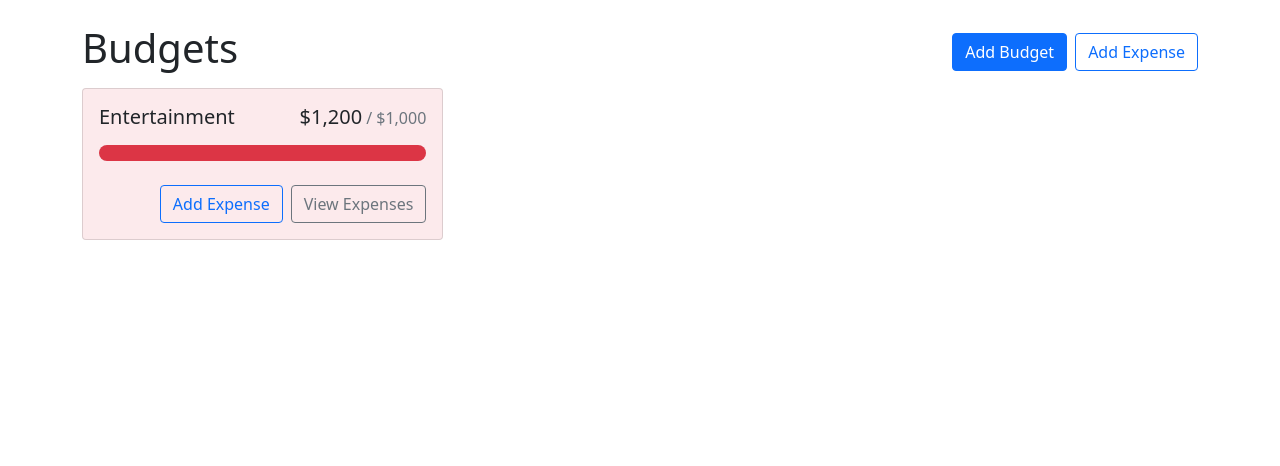
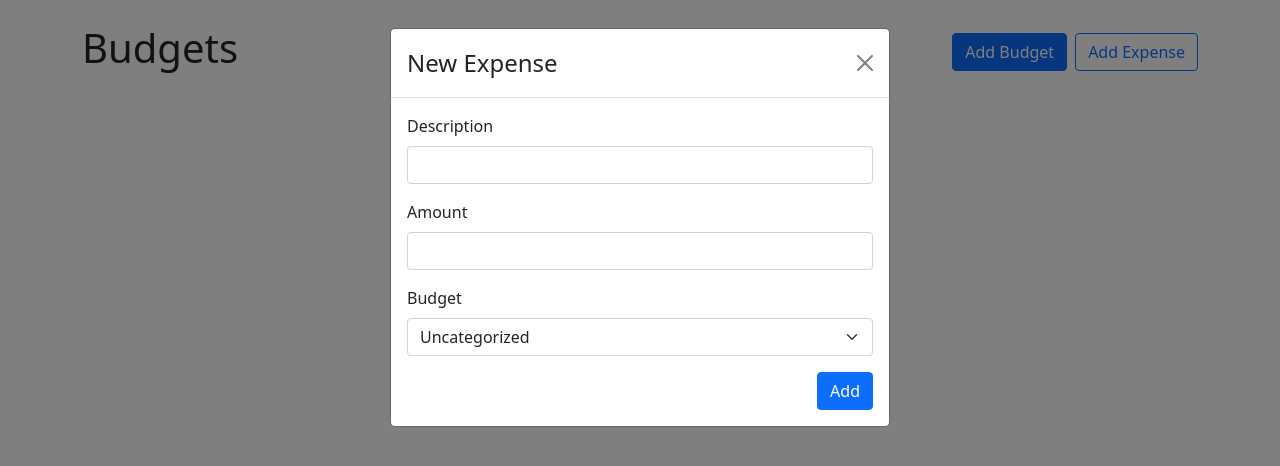
Before and after one commit to muscaiu/budget-app, a React (Create React App) app: page / in a window 1280 px wide. Shown: the top 466 px of the page. Built offline with nearby package versions, Linux system fonts and the light colour scheme.

Commit message:
added second modal and using context

```diff
--- a/src/App.tsx
+++ b/src/App.tsx
@@ -4,9 +4,13 @@ import Button from "react-bootstrap/Button";
 import { StyledContainer, StyledStack, H1, Grid } from "./App.styles";
 import BudgetCard from "./components/BudgetCard";
 import AddBudgetModal from "./components/AddBudgetModal";
+import AddExpenseModal from "./components/AddExpenseModal";
+import { useBudgets } from "./contexts/BudgetsContext";
 
 function App() {
   const [showAddBudgetModal, setShowAddBudgetModal] = useState<boolean>(false);
+  const { budgets, getBudgetExpenses } = useBudgets();
+
   return (
     <>
       <StyledContainer>
@@ -19,11 +23,29 @@ function App() {
           <Button variant="outline-primary">Add Expense</Button>
         </StyledStack>
         <Grid>
-          <BudgetCard name="Entertainment" amount={1200} max={1000} />
+          {budgets.map((budget) => {
+            const amount = getBudgetExpenses(budget.id).reduce(
+              (total: any, expense: any) => total + expense.amount,
+              0
+            );
+            return (
+              <BudgetCard
+                key={budget.id}
+                amount={amount}
+                name={budget.name}
+                max={budget.max}
+              />
+            );
+          })}
         </Grid>
       </StyledContainer>
       <AddBudgetModal
         show={showAddBudgetModal}
+        handleClose={() => setShowAddBudgetModal(false)}
+      />
+      <AddExpenseModal
+        defaultBudgetId={1}
+        show={true}
         handleClose={() => setShowAddBudgetModal(false)}
       />
     </>
--- a/src/components/AddBudgetModal.tsx
+++ b/src/components/AddBudgetModal.tsx
@@ -5,7 +5,7 @@ import Form from "react-bootstrap/Form";
 import FormControl from "react-bootstrap/FormControl";
 import Button from "react-bootstrap/Button";
 
-import { useBudgets } from "../contexts/BudgetsProvider";
+import { useBudgets } from "../contexts/BudgetsContext";
 
 interface Props {
   show: boolean;
--- /dev/null
+++ b/src/components/AddExpenseModal.tsx
@@ -0,0 +1,81 @@
+import { useRef } from "react";
+
+import Modal from "react-bootstrap/Modal";
+import Form from "react-bootstrap/Form";
+import FormControl from "react-bootstrap/FormControl";
+import Button from "react-bootstrap/Button";
+
+import {
+  useBudgets,
+  UNCATEGORIZED_BUDGET_ID,
+} from "../contexts/BudgetsContext";
+
+interface Props {
+  show: boolean;
+  handleClose: Function | any;
+  defaultBudgetId: any;
+}
+
+export default function AddExpenseModal({
+  show,
+  handleClose,
+  defaultBudgetId,
+}: Props) {
+  const descriptionRef = useRef() as React.MutableRefObject<HTMLInputElement>;
+  const amountRef = useRef() as React.MutableRefObject<HTMLInputElement>;
+  const budgetIdRef = useRef() as React.MutableRefObject<HTMLSelectElement>;
+
+  const { addExpense, budgets } = useBudgets();
+
+  function handleSubmit(e: any) {
+    e.preventDefault();
+    addExpense({
+      descriptionRef: descriptionRef.current.value,
+      amount: parseFloat(amountRef.current.value),
+      budgetId: budgetIdRef.current.value,
+    });
+    handleClose();
+  }
+
+  return (
+    <Modal show={show} onHide={handleClose}>
+      <Form onSubmit={handleSubmit}>
+        <Modal.Header closeButton>
+          <Modal.Title>New Expense</Modal.Title>
+        </Modal.Header>
+        <Modal.Body>
+          <Form.Group className="mb-3" controlId="description">
+            <Form.Label>Description</Form.Label>
+            <FormControl ref={descriptionRef} type="text" required />
+          </Form.Group>
+          <Form.Group className="mb-3" controlId="amount">
+            <Form.Label>Amount</Form.Label>
+            <FormControl
+              ref={amountRef}
+              type="text"
+              required
+              min={0}
+              step={0.01}
+            />
+          </Form.Group>
+          <Form.Group className="mb-3" controlId="budgetId">
+            <Form.Label>Budget</Form.Label>
+            <Form.Select defaultValue={defaultBudgetId} ref={budgetIdRef}>
+              <option id={UNCATEGORIZED_BUDGET_ID}>Uncategorized</option>
+              {budgets.map((budget) => (
+                <option key={budget.id} value={budget.id}>
+                  {budget.name}
+                </option>
+              ))}
+            </Form.Select>
+          </Form.Group>
+          <div className="d-flex justify-content-end">
+            <Button variant="primary" type="submit">
+              Add
+            </Button>
+          </div>
+        </Modal.Body>
+      </Form>
+    </Modal>
+  );
+}
--- a/src/contexts/BudgetsProvider.tsx
+++ b/src/contexts/BudgetsContext.tsx
@@ -8,11 +8,13 @@ interface AppContextInterface {
   getBudgetxpenses: Function;
   addExpense: Function;
   addBudget: Function;
-  getBudgetxdeleteBudgetpenses: Function;
+  getBudgetExpenses: Function;
   deleteBudget: Function;
   deleteExpense: Function;
 }
 const BudgetsContext = React.createContext({} as AppContextInterface);
+
+export const UNCATEGORIZED_BUDGET_ID = "Uncategorized";
 
 export function useBudgets() {
   return useContext(BudgetsContext);
@@ -25,6 +27,7 @@ interface BudgetsProviderProps {
 export interface Budget {
   name: string;
   max: number;
+  amount: number;
   id: string;
 }
 export interface Expense {
@@ -57,7 +60,9 @@ export const BudgetsProvider = ({ children }: BudgetsProviderProps) => {
     });
   }
 
-  function getBudgetxdeleteBudgetpenses() {}
+  function getBudgetExpenses(budgetId: number) {
+    return expenses.filter((expense: Expense) => expense.budgetId === budgetId);
+  }
 
   function deleteBudget({ id }: any) {
     // TOD: Deal with uncategorized expenses
@@ -80,7 +85,7 @@ export const BudgetsProvider = ({ children }: BudgetsProviderProps) => {
         getBudgetxpenses,
         addExpense,
         addBudget,
-        getBudgetxdeleteBudgetpenses,
+        getBudgetExpenses,
         deleteBudget,
         deleteExpense,
       }}
--- a/src/index.tsx
+++ b/src/index.tsx
@@ -3,7 +3,7 @@ import ReactDOM from "react-dom";
 
 import App from "./App";
 import reportWebVitals from "./reportWebVitals";
-import { BudgetsProvider } from "./contexts/BudgetsProvider";
+import { BudgetsProvider } from "./contexts/BudgetsContext";
 
 import "./index.css";
 import "bootstrap/dist/css/bootstrap.css";
```
